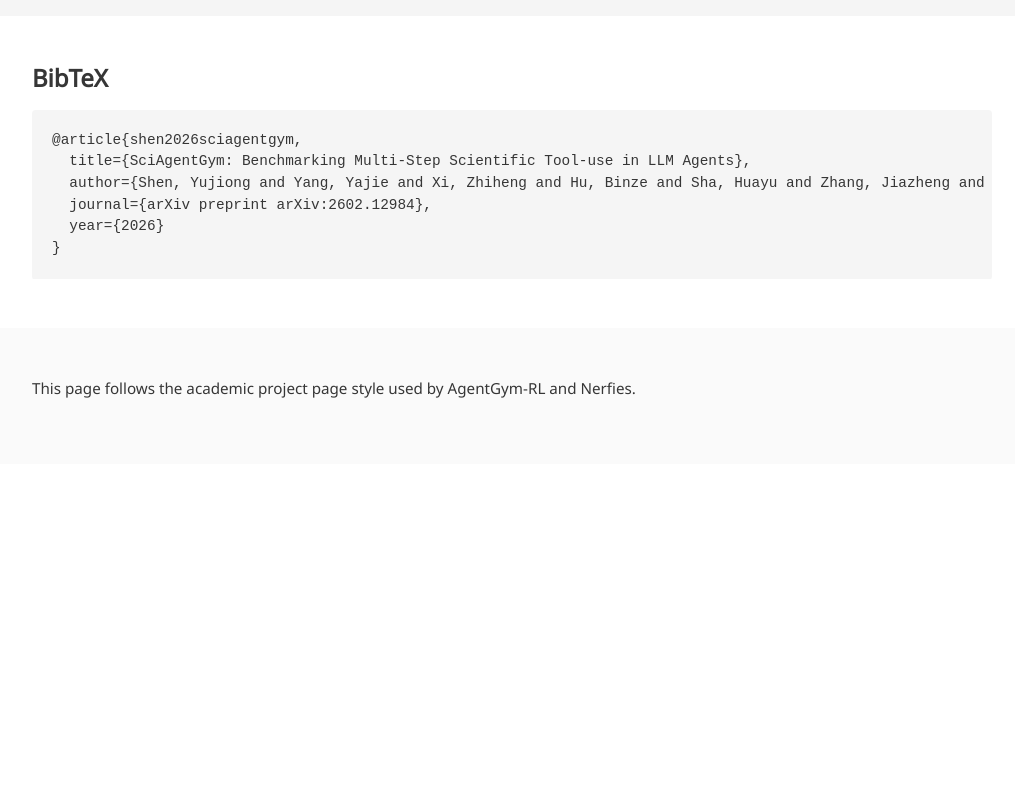
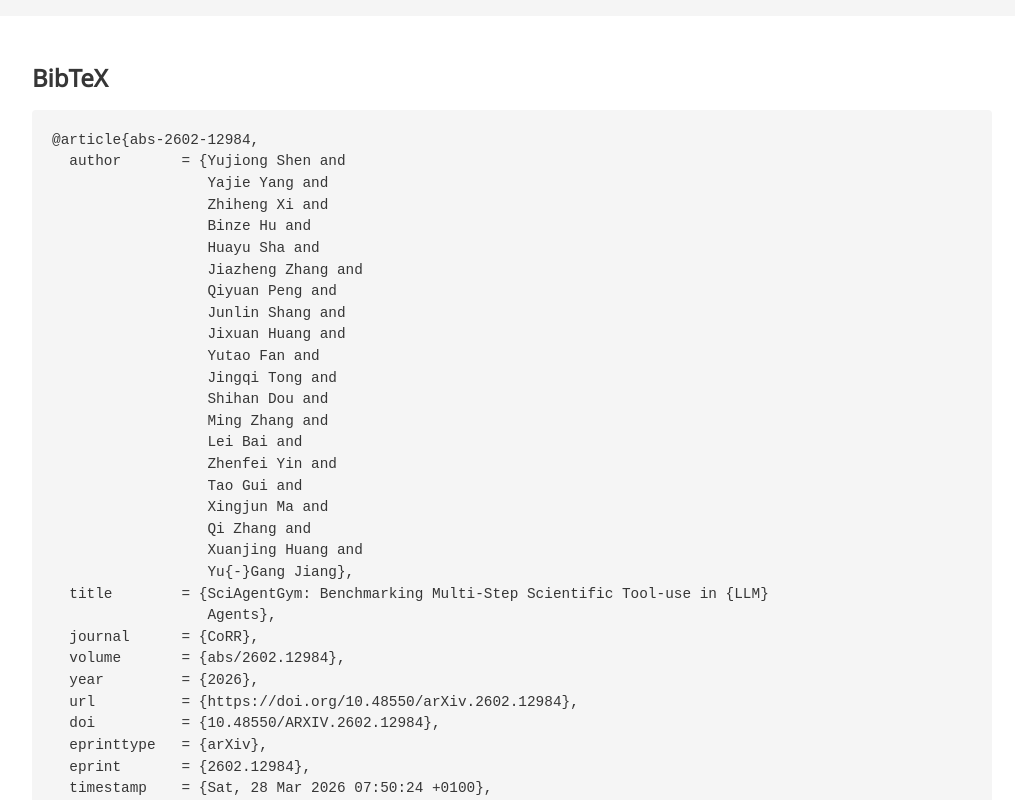
Before and after one commit to SciAgentGym/SciAgentGym.github.io, a plain HTML site: page index.html in a window 1280 px wide. Shown: the part 4400-5200 px from the top of the page, without its empty margins (128-1143 px from the left). Before the commit the page ends 4864 px from the top, so only its background shows below. Drawn offline with Linux system fonts and the light colour scheme; a web font is replaced by a local one.

Commit message:
Use DBLP BibTeX citation

```diff
--- a/index.html
+++ b/index.html
@@ -275,11 +275,39 @@
   <section class="section" id="BibTeX">
     <div class="container is-max-desktop content">
       <h2 class="title">BibTeX</h2>
-      <pre><code>@article{shen2026sciagentgym,
-  title={SciAgentGym: Benchmarking Multi-Step Scientific Tool-use in LLM Agents},
-  author={Shen, Yujiong and Yang, Yajie and Xi, Zhiheng and Hu, Binze and Sha, Huayu and Zhang, Jiazheng and Peng, Qiyuan and Shang, Junlin and Huang, Jixuan and Fan, Yutao and others},
-  journal={arXiv preprint arXiv:2602.12984},
-  year={2026}
+      <pre><code>@article{abs-2602-12984,
+  author       = {Yujiong Shen and
+                  Yajie Yang and
+                  Zhiheng Xi and
+                  Binze Hu and
+                  Huayu Sha and
+                  Jiazheng Zhang and
+                  Qiyuan Peng and
+                  Junlin Shang and
+                  Jixuan Huang and
+                  Yutao Fan and
+                  Jingqi Tong and
+                  Shihan Dou and
+                  Ming Zhang and
+                  Lei Bai and
+                  Zhenfei Yin and
+                  Tao Gui and
+                  Xingjun Ma and
+                  Qi Zhang and
+                  Xuanjing Huang and
+                  Yu{-}Gang Jiang},
+  title        = {SciAgentGym: Benchmarking Multi-Step Scientific Tool-use in {LLM}
+                  Agents},
+  journal      = {CoRR},
+  volume       = {abs/2602.12984},
+  year         = {2026},
+  url          = {https://doi.org/10.48550/arXiv.2602.12984},
+  doi          = {10.48550/ARXIV.2602.12984},
+  eprinttype   = {arXiv},
+  eprint       = {2602.12984},
+  timestamp    = {Sat, 28 Mar 2026 07:50:24 +0100},
+  biburl       = {https://dblp.org/rec/journals/corr/abs-2602-12984.bib},
+  bibsource    = {dblp computer science bibliography, https://dblp.org}
 }</code></pre>
     </div>
   </section>
```
